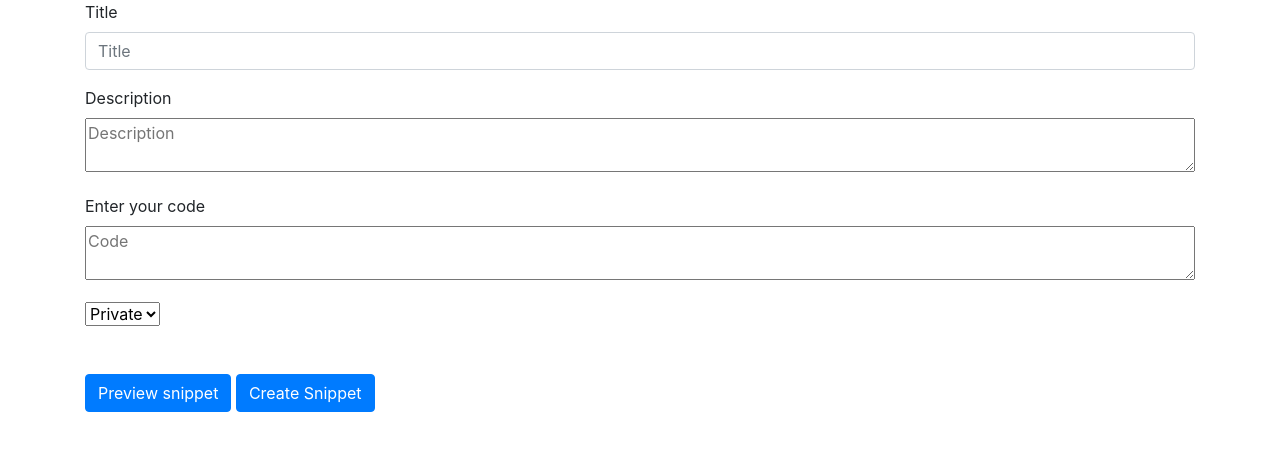
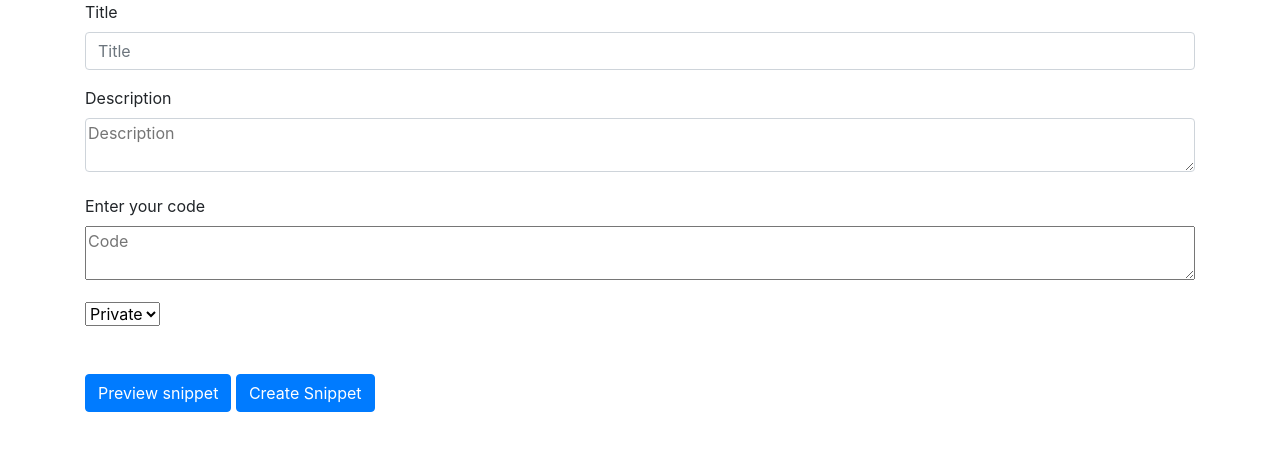
Before and after one commit to DevHyperCoder/GetCode, a Flask app: page /new/ in a window 1280 px wide. Shown: the part 70-521 px from the top of the page. Run offline with Flask 2, Linux system fonts and the light colour scheme; the visitor is signed in with stand-in values (Sample User, id 1); parts of the project's set-up code (start-up, migrations or seed data) failed here and were passed over; some libraries are stand-ins or nearby versions.

Commit message:
Fixed all errors. I guess!

```diff
--- a/getcode/authentication_views.py
+++ b/getcode/authentication_views.py
@@ -1,5 +1,5 @@
-from flask import Blueprint,request,redirect,render_template,url_for,requests
-
+from flask import Blueprint,request,redirect,render_template,url_for
+import requests
 from flask_login import login_user,logout_user,current_user
 
 from getcode import login_manager,bcrypt
@@ -164,7 +164,7 @@ def signup():
                     password=hashed_pass)
         db.session.add(user)
         db.session.commit()
-        return redirect(url_for('login'))
+        return redirect(url_for('authentication_views.login'))
 
     return render_template("signup.html")
 
--- a/getcode/config.py
+++ b/getcode/config.py
@@ -1,7 +1,11 @@
-import os
+import os,secrets
 
 # Flask App Config
 SECRET_KEY = os.environ.get('SECRET_KEY')
+
+if SECRET_KEY is "" or SECRET_KEY is None:
+    # Set up a random
+    SECRET_KEY=os.urandom(16)
 
 
 # Databse config
--- a/getcode/snippet_view.py
+++ b/getcode/snippet_view.py
@@ -1,5 +1,5 @@
 from flask import Blueprint,request,render_template,url_for,redirect
-
+from datetime import date
 from getcode.models import Snippet,User,Comments
 from getcode import PUBLIC,PRIVATE
 
--- a/getcode/templates/new_snippet.html
+++ b/getcode/templates/new_snippet.html
@@ -7,6 +7,14 @@
     <title>Create a new Snippet</title>
     <link rel="stylesheet" href="https://maxcdn.bootstrapcdn.com/bootstrap/4.4.1/css/bootstrap.min.css">
     <link rel="stylesheet" href="/static/styles.css">
+    <style>
+        .blue-focus {
+            border: 1px solid #ced4da;
+            border-radius: .25rem;
+            transition: border-color .15s ease-in-out, box-shadow .15s ease-in-out;
+        }
+    </style>
+
 </head>
 
 <body>
@@ -21,10 +29,10 @@
         </ul>
         <ul class="navbar-nav ml-auto">
             <li class="nav-item">
-                <a class="nav-link" href="/dashboard">Dashboard</a>
+                <a class="nav-link" href={{ url_for( "auth_view.profile") }}>Dashboard</a>
             </li>
             <li class="nav-item">
-                <a class="nav-link" href="/logout">Logout</a>
+                <a class="nav-link" href={{ url_for( "authentication_views.logout") }}>Logout</a>
                 <!-- TODO Change this to url_for -->
             </li>
         </ul>
@@ -36,15 +44,15 @@
             {%else %}
             <form action="{{ url_for('snippet_view.create_new_snippet') }}" method="POST">
                 {%endif%}
-                <div class="form-group green-border-focus">
+                <div class="form-group ">
                     <label for='title'>Title</label>
                     <input required class='form-control' type="text" name='title' value="{% if title %}{{title}}{% endif %}" placeholder="Title">
                 </div>
-                <div class="form-group green-border-focus">
+                <div class="form-group ">
                     <label for="desc">Description</label>
-                    <textarea id="textbox" name="desc" placeholder="Description" oninput='this.style.height = "";this.style.height = this.scrollHeight + "px"'>{% if desc %}{{desc}}{%endif%}</textarea>
+                    <textarea id="textbox" name="desc" placeholder="Description" class="blue-focus" oninput='this.style.height = "";this.style.height = this.scrollHeight + "px"'>{% if desc %}{{desc}}{%endif%}</textarea>
                 </div>
-                <div class="form-group green-border-focus">
+                <div class="form-group ">
                     <label for="code">Enter your code</label>
                     <textarea required id='textbox' name="code" placeholder="Code" oninput='this.style.height = "";this.style.height = this.scrollHeight + "px"'>{% if code %}{{code}}{%endif%}</textarea>
                 </div>
--- a/getcode/templates/signup.html
+++ b/getcode/templates/signup.html
@@ -26,7 +26,7 @@
                     <input type="text" class="form-control" placeholder="Enter a username" name='name' id='name' aria-describedby="usernameHelp">
                     <small id="usernameHelp" class='form-text text-muted'>Enter a unique Username</small> {%if username_error %}
                     <div class="alert alert-warning alert-dismissible fade show">
-                        <strong>Warning!</strong> This username has a account associated with it. Please enter a different usename or <a href="{{url_for('login')}}">login</a>
+                        <strong>Warning!</strong> This username has a account associated with it. Please enter a different usename or <a href="{{url_for('authentication_views.login')}}">login</a>
                         <button type="button" class="close" data-dismiss="alert">&times;</button>
                     </div> {% endif %}
 
```
Also changed, not shown: 1 other file.
